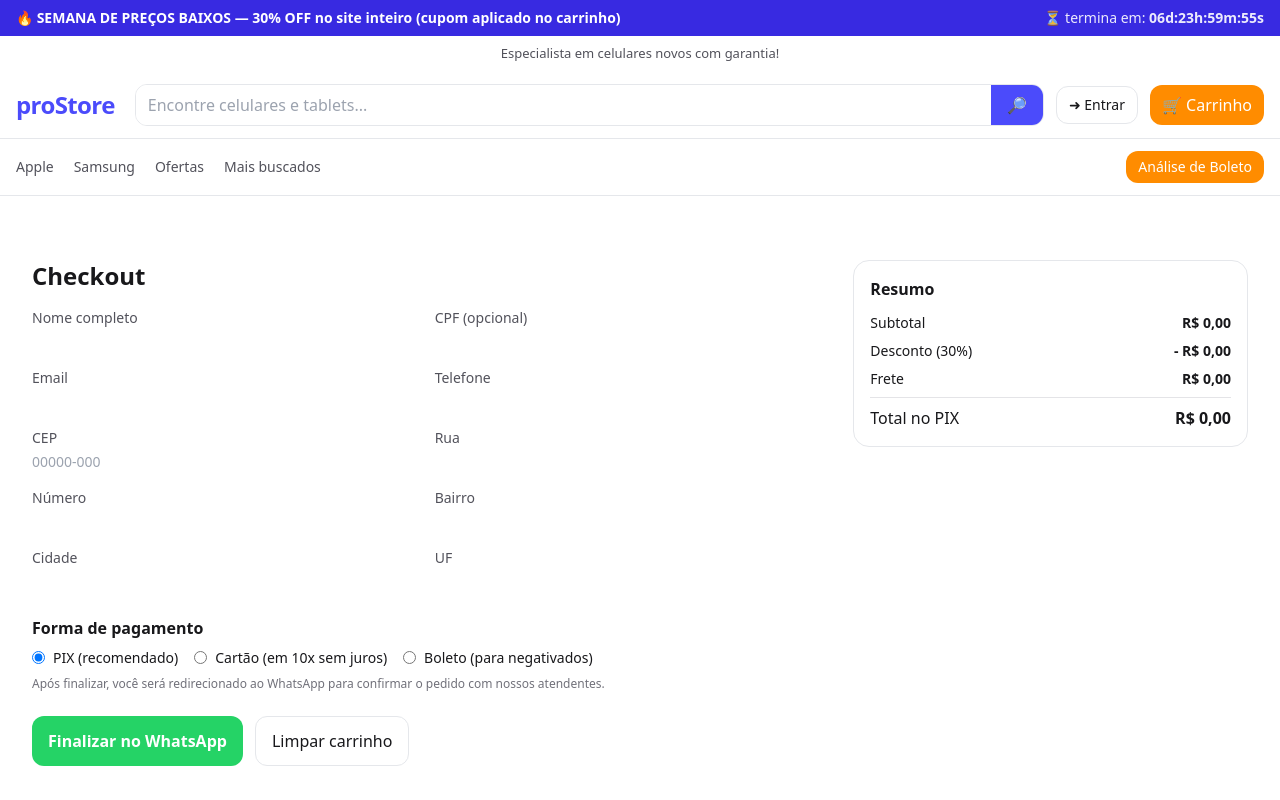
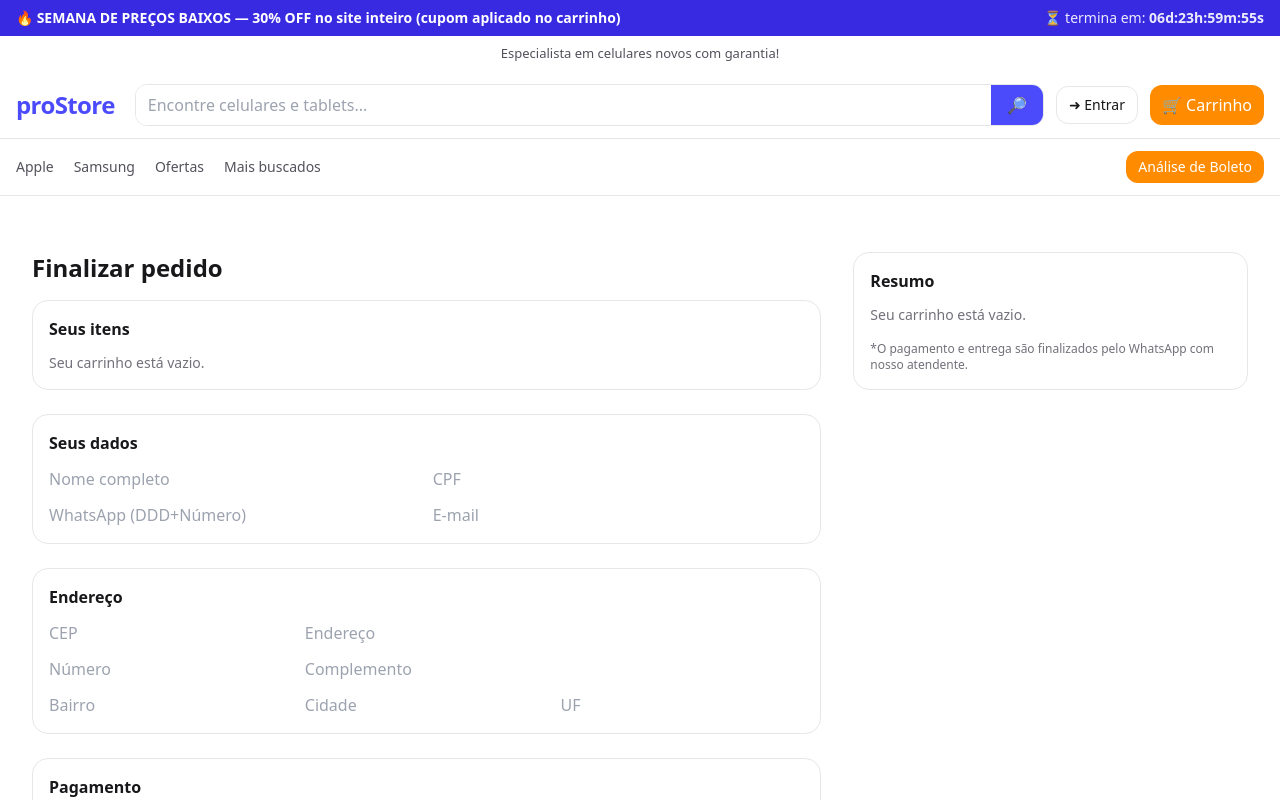
Before and after one commit to blogmarinaluz/SiteOficial, a Next.js app: page /checkout in a window 1280 px wide. Shown: the top 800 px of the page. Built offline with nearby package versions, Linux system fonts and the light colour scheme.

Commit message:
Update page.tsx

```diff
--- a/src/app/checkout/page.tsx
+++ b/src/app/checkout/page.tsx
@@ -1,187 +1,371 @@
 "use client";
 
 import { useEffect, useMemo, useState } from "react";
-import useCart from "@/hooks/useCart";
+import useCart, { CartItem } from "@/hooks/useCart";
 
 type Form = {
   nome: string;
-  cpf?: string;
+  cpf: string;
+  whats: string;
   email: string;
-  telefone: string;
   cep: string;
-  rua: string;
+  endereco: string;
   numero: string;
+  complemento: string;
   bairro: string;
   cidade: string;
   uf: string;
-  pagamento: "pix" | "cartao" | "boleto";
+  pagamento: "PIX" | "Cartão";
 };
 
+const SELLER_NUMBER =
+  process.env.NEXT_PUBLIC_SELLER_NUMBER || "55999984905715"; // ex: 5585999999999
+const COUPON_LABEL = "PRO30";
+const COUPON_OFF = 0.30; // 30% OFF no site inteiro
+
+function br(n: number) {
+  return n.toLocaleString("pt-BR", { style: "currency", currency: "BRL" });
+}
+
 export default function CheckoutPage() {
-  const { items, clear } = useCart();
-  const [form, setForm] = useState<Form>({
+  const { items, increase, decrease, remove, clear } = useCart();
+  const [sending, setSending] = useState(false);
+  const [f, setF] = useState<Form>({
     nome: "",
+    cpf: "",
+    whats: "",
     email: "",
-    telefone: "",
     cep: "",
-    rua: "",
+    endereco: "",
     numero: "",
+    complemento: "",
     bairro: "",
     cidade: "",
     uf: "",
-    pagamento: "pix",
-  } as Form);
+    pagamento: "PIX",
+  });
 
+  // subtotal SEM desconto (corrigido p/ price opcional)
   const subtotal = useMemo(
-    () => items.reduce((n, i) => n + i.price * i.qty, 0),
+    () => items.reduce((n, i) => n + ((i.price ?? 0) * i.qty), 0),
     [items]
   );
 
-  const freteGratis = items.length > 0 && items.every((i: any) => i.freeShipping);
-  const frete = freteGratis ? 0 : 0; // por enquanto grátis para todos
-  const totalPix = subtotal;
-  const desconto = Math.max(0, subtotal - totalPix);
+  // Cupom 30% OFF
+  const desconto = useMemo(() => Math.round(subtotal * COUPON_OFF), [subtotal]);
+  const total = useMemo(() => Math.max(0, subtotal - desconto), [subtotal, desconto]);
 
-  // auto preencher pelo CEP
+  // Frete grátis se TODOS os itens forem freeShipping
+  const freteGratis = useMemo(
+    () => items.length > 0 && items.every((i) => i.freeShipping === true),
+    [items]
+  );
+
+  // CEP -> viaCEP (auto-preenchimento)
   useEffect(() => {
-    const cep = form.cep?.replace(/\D/g, "");
-    if (cep && cep.length === 8) {
-      fetch(`https://viacep.com.br/ws/${cep}/json/`)
-        .then(r => r.json())
-        .then(d => {
-          if (d.erro) return;
-          setForm(f => ({
-            ...f,
-            rua: d.logradouro || f.rua,
-            bairro: d.bairro || f.bairro,
-            cidade: d.localidade || f.cidade,
-            uf: d.uf || f.uf,
-          }));
-        })
-        .catch(() => {});
+    const rawCep = (f.cep || "").replace(/\D/g, "");
+    if (rawCep.length !== 8) return;
+
+    let aborted = false;
+    (async () => {
+      try {
+        const res = await fetch(`https://viacep.com.br/ws/${rawCep}/json/`);
+        const json = await res.json();
+        if (aborted || json.erro) return;
+        setF((old) => ({
+          ...old,
+          endereco: json.logradouro || old.endereco,
+          bairro: json.bairro || old.bairro,
+          cidade: json.localidade || old.cidade,
+          uf: json.uf || old.uf,
+        }));
+      } catch {
+        // silencioso
+      }
+    })();
+
+    return () => {
+      aborted = true;
+    };
+  }, [f.cep]);
+
+  function onChange<K extends keyof Form>(k: K, v: Form[K]) {
+    setF((old) => ({ ...old, [k]: v }));
+  }
+
+  function toWhatsApp() {
+    if (items.length === 0) {
+      alert("Seu carrinho está vazio.");
+      return;
     }
-  }, [form.cep]);
+    setSending(true);
 
-  const finish = () => {
-    const linhas = [
-      `*Novo pedido — proStore*`,
-      ``,
-      `Nome: ${form.nome}`,
-      `Email: ${form.email}`,
-      `Tel: ${form.telefone}`,
-      `Pagamento: ${form.pagamento.toUpperCase()}`,
-      `Endereço: ${form.rua}, ${form.numero} - ${form.bairro} - ${form.cidade}/${form.uf} (CEP ${form.cep})`,
-      ``,
-      `Itens:`,
-      ...items.map(i => `• ${i.qty}x ${i.name} — R$ ${(i.price*i.qty).toFixed(2).replace(".", ",")}`),
-      ``,
-      `Subtotal: R$ ${subtotal.toFixed(2).replace(".", ",")}`,
-      freteGratis ? `Frete: Grátis` : `Frete: R$ ${frete.toFixed(2).replace(".", ",")}`,
-      `Total no PIX: R$ ${totalPix.toFixed(2).replace(".", ",")} (cupom 30% OFF aplicado)`,
-    ];
+    const linhas: string[] = [];
+    linhas.push("*Pedido — proStore*");
+    linhas.push(`*Cliente:* ${f.nome || "-"}`);
+    linhas.push(`CPF: ${f.cpf || "-"}`);
+    linhas.push(`WhatsApp: ${f.whats || "-"}`);
+    linhas.push(`E-mail: ${f.email || "-"}`);
+    linhas.push(
+      `Endereço: ${f.endereco || "-"}, Nº ${f.numero || "-"}${
+        f.complemento ? " - " + f.complemento : ""
+      }`
+    );
+    linhas.push(`Bairro: ${f.bairro || "-"} - ${f.cidade || "-"} / ${f.uf || "-"}`);
+    linhas.push(`CEP: ${f.cep || "-"}`);
+    linhas.push("");
+    linhas.push("*Itens:*");
+    items.forEach((it) => {
+      const price = (it.price ?? 0);
+      linhas.push(
+        `• ${it.qty}x ${it.name}${it.color ? " - " + it.color : ""}${
+          it.storage ? " " + it.storage + "GB" : ""
+        } — ${br(price * it.qty)}`
+      );
+    });
+    linhas.push("");
+
+    linhas.push(`Subtotal: ${br(subtotal)}`);
+    linhas.push(`Cupom ${COUPON_LABEL} (30% OFF): -${br(desconto)}`);
+    freteGratis
+      ? linhas.push(`Frete: *Grátis*`)
+      : linhas.push(`Frete: a combinar (calculado no WhatsApp)`);
+    linhas.push(`*Total com desconto: ${br(total)}*`);
+    linhas.push("");
+    linhas.push(`Forma de pagamento preferida: ${f.pagamento}`);
+    linhas.push("");
+    linhas.push(`_Obs.: pedido enviado via site para finalizar no WhatsApp._`);
+
     const msg = encodeURIComponent(linhas.join("\n"));
-    const url = `https://wa.me/5585999999999?text=${msg}`;
-    window.open(url, "_blank");
-  };
+    const link = `https://api.whatsapp.com/send?phone=${SELLER_NUMBER}&text=${msg}`;
+
+    // redireciona
+    window.location.href = link;
+    setSending(false);
+  }
 
   return (
-    <main className="container mx-auto px-4 py-8 grid md:grid-cols-[2fr,1fr] gap-8">
+    <div className="container p-6 grid md:grid-cols-[2fr,1fr] gap-8">
+      {/* COLUNA ESQUERDA — ITENS & DADOS */}
       <div>
-        <h1 className="text-2xl font-extrabold mb-4">Checkout</h1>
+        <h1 className="text-2xl font-extrabold mb-4">Finalizar pedido</h1>
 
-        <div className="grid md:grid-cols-2 gap-4">
-          <Field label="Nome completo">
-            <input className="input" value={form.nome} onChange={e => setForm({ ...form, nome: e.target.value })}/>
-          </Field>
-          <Field label="CPF (opcional)">
-            <input className="input" value={form.cpf ?? ""} onChange={e => setForm({ ...form, cpf: e.target.value })}/>
-          </Field>
-          <Field label="Email">
-            <input className="input" type="email" value={form.email} onChange={e => setForm({ ...form, email: e.target.value })}/>
-          </Field>
-          <Field label="Telefone">
-            <input className="input" value={form.telefone} onChange={e => setForm({ ...form, telefone: e.target.value })}/>
-          </Field>
+        {/* ITENS */}
+        <section className="border rounded-2xl p-4 mb-6">
+          <h2 className="font-semibold mb-3">Seus itens</h2>
+          {items.length === 0 ? (
+            <div className="text-sm text-zinc-500">Seu carrinho está vazio.</div>
+          ) : (
+            <div className="space-y-3">
+              {items.map((it) => (
+                <div key={it.id} className="flex gap-3 items-center border-b pb-3">
+                  <img
+                    src={it.image}
+                    alt={it.name}
+                    className="w-16 h-16 rounded object-cover bg-white"
+                  />
+                  <div className="flex-1">
+                    <div className="font-medium">{it.name}</div>
+                    <div className="text-xs text-zinc-500">
+                      {it.color ? `${it.color}` : ""}
+                      {it.storage ? ` • ${it.storage}GB` : ""}
+                      {it.freeShipping ? " • Frete Grátis" : ""}
+                    </div>
+                    <div className="text-sm mt-1">{br((it.price ?? 0))}</div>
+                  </div>
+                  <div className="flex items-center gap-2">
+                    <button
+                      className="px-2 py-1 border rounded"
+                      onClick={() => decrease(it.id)}
+                    >
+                      -
+                    </button>
+                    <span className="w-8 text-center">{it.qty}</span>
+                    <button
+                      className="px-2 py-1 border rounded"
+                      onClick={() => increase(it.id)}
+                    >
+                      +
+                    </button>
+                  </div>
+                  <div className="w-24 text-right font-medium">
+                    {br((it.price ?? 0) * it.qty)}
+                  </div>
+                  <button
+                    className="text-red-500 text-sm ml-2"
+                    onClick={() => remove(it.id)}
+                  >
+                    remover
+                  </button>
+                </div>
+              ))}
+              <div className="text-right">
+                <button className="btn-outline text-sm" onClick={clear}>
+                  Limpar carrinho
+                </button>
+              </div>
+            </div>
+          )}
+        </section>
 
-          <Field label="CEP">
-            <input className="input" placeholder="00000-000" value={form.cep} onChange={e => setForm({ ...form, cep: e.target.value })}/>
-          </Field>
-          <Field label="Rua">
-            <input className="input" value={form.rua} onChange={e => setForm({ ...form, rua: e.target.value })}/>
-          </Field>
-          <Field label="Número">
-            <input className="input" value={form.numero} onChange={e => setForm({ ...form, numero: e.target.value })}/>
-          </Field>
-          <Field label="Bairro">
-            <input className="input" value={form.bairro} onChange={e => setForm({ ...form, bairro: e.target.value })}/>
-          </Field>
-          <Field label="Cidade">
-            <input className="input" value={form.cidade} onChange={e => setForm({ ...form, cidade: e.target.value })}/>
-          </Field>
-          <Field label="UF">
-            <input className="input" value={form.uf} onChange={e => setForm({ ...form, uf: e.target.value })}/>
-          </Field>
-        </div>
+        {/* DADOS DO CLIENTE */}
+        <section className="border rounded-2xl p-4 mb-6">
+          <h2 className="font-semibold mb-3">Seus dados</h2>
+          <div className="grid sm:grid-cols-2 gap-3">
+            <input
+              className="input"
+              placeholder="Nome completo"
+              value={f.nome}
+              onChange={(e) => onChange("nome", e.target.value)}
+            />
+            <input
+              className="input"
+              placeholder="CPF"
+              value={f.cpf}
+              onChange={(e) => onChange("cpf", e.target.value)}
+            />
+            <input
+              className="input"
+              placeholder="WhatsApp (DDD+Número)"
+              value={f.whats}
+              onChange={(e) => onChange("whats", e.target.value)}
+            />
+            <input
+              className="input"
+              placeholder="E-mail"
+              value={f.email}
+              onChange={(e) => onChange("email", e.target.value)}
+            />
+          </div>
+        </section>
 
-        <div className="mt-6">
-          <div className="font-semibold mb-2">Forma de pagamento</div>
-          <div className="flex gap-4 text-sm">
-            {(["pix", "cartao", "boleto"] as const).map(opt => (
-              <label key={opt} className="flex items-center gap-2">
-                <input
-                  type="radio"
-                  name="pg"
-                  checked={form.pagamento === opt}
-                  onChange={() => setForm({ ...form, pagamento: opt })}
-                />
-                {opt === "pix" ? "PIX (recomendado)" : opt === "cartao" ? "Cartão (em 10x sem juros)" : "Boleto (para negativados)"}
-              </label>
-            ))}
+        {/* ENDEREÇO */}
+        <section className="border rounded-2xl p-4 mb-6">
+          <h2 className="font-semibold mb-3">Endereço</h2>
+          <div className="grid sm:grid-cols-3 gap-3">
+            <input
+              className="input"
+              placeholder="CEP"
+              value={f.cep}
+              onChange={(e) => onChange("cep", e.target.value)}
+            />
+            <input
+              className="input sm:col-span-2"
+              placeholder="Endereço"
+              value={f.endereco}
+              onChange={(e) => onChange("endereco", e.target.value)}
+            />
+            <input
+              className="input"
+              placeholder="Número"
+              value={f.numero}
+              onChange={(e) => onChange("numero", e.target.value)}
+            />
+            <input
+              className="input sm:col-span-2"
+              placeholder="Complemento"
+              value={f.complemento}
+              onChange={(e) => onChange("complemento", e.target.value)}
+            />
+            <input
+              className="input"
+              placeholder="Bairro"
+              value={f.bairro}
+              onChange={(e) => onChange("bairro", e.target.value)}
+            />
+            <input
+              className="input"
+              placeholder="Cidade"
+              value={f.cidade}
+              onChange={(e) => onChange("cidade", e.target.value)}
+            />
+            <input
+              className="input"
+              placeholder="UF"
+              value={f.uf}
+              onChange={(e) => onChange("uf", e.target.value)}
+            />
+          </div>
+        </section>
+
+        {/* PAGAMENTO */}
+        <section className="border rounded-2xl p-4 mb-6">
+          <h2 className="font-semibold mb-3">Pagamento</h2>
+          <div className="flex gap-3">
+            <button
+              className={`btn ${f.pagamento === "PIX" ? "btn-primary" : "btn-outline"}`}
+              onClick={() => onChange("pagamento", "PIX")}
+            >
+              PIX
+            </button>
+            <button
+              className={`btn ${f.pagamento === "Cartão" ? "btn-primary" : "btn-outline"}`}
+              onClick={() => onChange("pagamento", "Cartão")}
+            >
+              Cartão (até 10x)
+            </button>
           </div>
           <p className="text-xs text-zinc-500 mt-2">
-            Após finalizar, você será redirecionado ao WhatsApp para confirmar o pedido com nossos atendentes.
+            Cupom <b>{COUPON_LABEL}</b> (30% OFF) já aplicado ao total.
           </p>
-        </div>
+        </section>
 
-        <div className="mt-6 flex gap-3">
-          <button onClick={finish} className="bg-[#25D366] text-white rounded-xl px-4 py-3 font-semibold">
+        <div className="flex gap-3">
+          <button className="btn-primary" onClick={toWhatsApp} disabled={sending || items.length === 0}>
             Finalizar no WhatsApp
           </button>
-          <button onClick={() => clear()} className="border rounded-xl px-4 py-3">
-            Limpar carrinho
-          </button>
+          <button className="btn-outline" onClick={clear}>Limpar carrinho</button>
         </div>
       </div>
 
-      {/* RESUMO */}
-      <aside className="border rounded-2xl p-4 h-fit">
-        <h2 className="font-bold mb-3">Resumo</h2>
-        <div className="space-y-2 text-sm">
-          <div className="flex justify-between"><span>Subtotal</span><b>R$ {subtotal.toFixed(2).replace(".", ",")}</b></div>
-          <div className="flex justify-between"><span>Desconto (30%)</span><b>- R$ {desconto.toFixed(2).replace(".", ",")}</b></div>
-          <div className="flex justify-between">
-            <span>Frete</span>
-            <b>{freteGratis ? "Grátis" : `R$ ${frete.toFixed(2).replace(".", ",")}`}</b>
+      {/* COLUNA DIREITA — RESUMO */}
+      <aside className="border rounded-2xl p-4 h-fit sticky top-6">
+        <h2 className="font-semibold mb-3">Resumo</h2>
+        {items.length === 0 ? (
+          <div className="text-sm text-zinc-500">Seu carrinho está vazio.</div>
+        ) : (
+          <div className="space-y-3">
+            {items.map((it) => (
+              <div key={it.id} className="flex gap-3 items-center border-b pb-3">
+                <img src={it.image} alt={it.name} className="w-12 h-12 rounded object-cover" />
+                <div className="flex-1">
+                  <div className="text-sm">{it.name}</div>
+                  <div className="text-xs text-zinc-500">
+                    {it.color ? `${it.color}` : ""}
+                    {it.storage ? ` • ${it.storage}GB` : ""}
+                    {it.freeShipping ? " • Frete Grátis" : ""}
+                    {" • "}{it.qty}x
+                  </div>
+                </div>
+                <div className="text-sm">{br((it.price ?? 0) * it.qty)}</div>
+              </div>
+            ))}
+
+            <div className="flex justify-between text-sm pt-2">
+              <span>Subtotal</span>
+              <b>{br(subtotal)}</b>
+            </div>
+
+            <div className="flex justify-between text-sm">
+              <span>Cupom {COUPON_LABEL} (30% OFF)</span>
+              <b>- {br(desconto)}</b>
+            </div>
+
+            <div className="flex justify-between text-sm">
+              <span>Frete</span>
+              <b>{freteGratis ? "Grátis" : "A combinar"}</b>
+            </div>
+
+            <div className="flex justify-between text-base border-t pt-2">
+              <span className="font-semibold">Total</span>
+              <b className="font-semibold">{br(total)}</b>
+            </div>
           </div>
-          <div className="h-px bg-zinc-200 my-2" />
-          <div className="flex justify-between text-base">
-            <span>Total no PIX</span><b>R$ {totalPix.toFixed(2).replace(".", ",")}</b>
-          </div>
+        )}
+        <div className="text-xs text-zinc-500 mt-4">
+          *O pagamento e entrega são finalizados pelo WhatsApp com nosso atendente.
         </div>
       </aside>
-
-      <style jsx global>{`
-        .input { @apply w-full border rounded-xl px-3 py-2; }
-      `}</style>
-    </main>
+    </div>
   );
 }
-
-function Field({ label, children }: any) {
-  return (
-    <label className="text-sm">
-      <div className="mb-1 text-zinc-600">{label}</div>
-      {children}
-    </label>
-  );
-}
```
